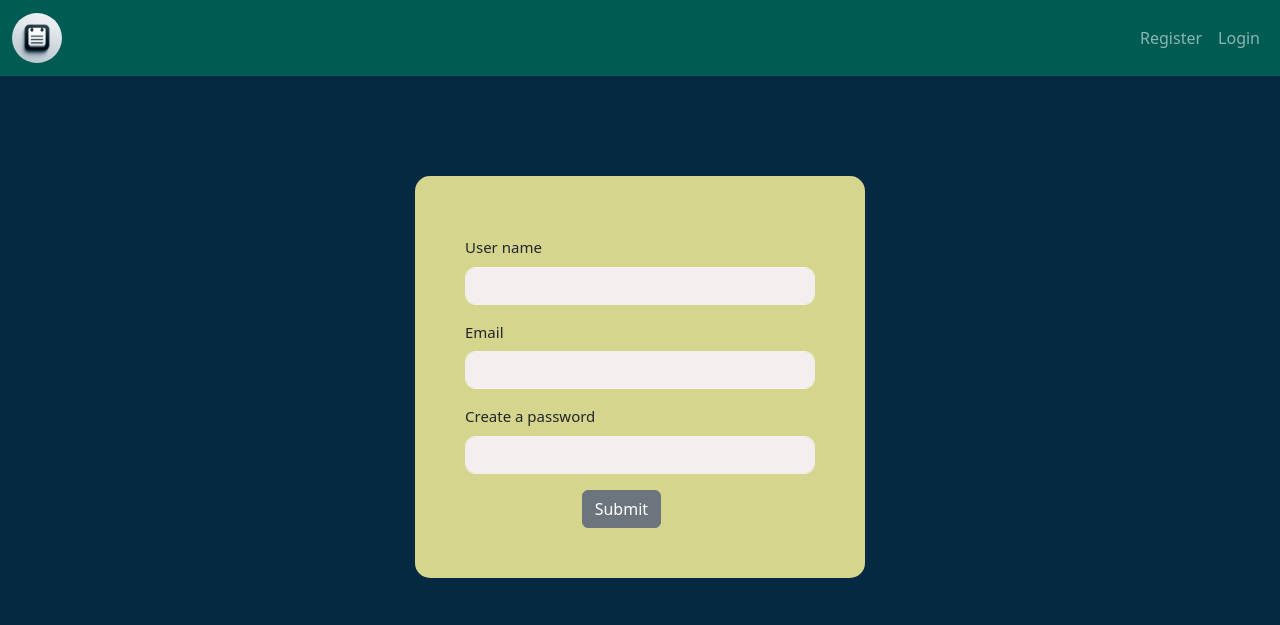
After one commit to Pataparapum/notebook-php, a PHP site: page /register.php in a window 1280 px wide. The commit adds this page. Shown: the top 625 px of the page. Run offline with PHP 8.4, Linux system fonts and the light colour scheme.

Commit message:
creación de register.php

```diff
--- /dev/null
+++ b/database.php
@@ -0,0 +1,12 @@
+<?php
+
+$host = "localhost";
+$database = "note_lite";
+$user = "root";
+$password = "";
+
+try {
+  $conn = new PDO("mysql:host=$host;dbname=$database", $user, $password);
+} catch (PDOException $e) {
+  die("PDO Connection Error: " . $e->getMessage());
+};
--- a/index.php
+++ b/index.php
@@ -4,7 +4,7 @@
   <div class="welcome d-flex align-items-center justify-content-center">
     <div class="text-center text-body-emphasis">
       <h1>Welcome to note lite</h1>
-      <a class="btn btn-lg btn-dark" href="#">Make your own notes</a>
+      <a class="btn btn-lg btn-dark" href="register.php">Make your own notes</a>
     </div>
   </div>
 
--- a/partials/navbar.php
+++ b/partials/navbar.php
@@ -32,7 +32,7 @@
             <?php else: ?>
                 <ul class="navbar-nav">
                     <li class="nav-item">
-                        <a class="nav-link activate" href="#">Register</a>
+                        <a class="nav-link activate" href="register.php">Register</a>
                     </li>
 
                     <li class="nav-item">
--- /dev/null
+++ b/register.php
@@ -0,0 +1,81 @@
+<?php
+  require "database.php";
+
+  $error = null;
+
+  if ($_SERVER["REQUEST_METHOD"] == "POST") {
+    if (empty($_POST["name"]) || empty($_POST["email"]) || empty($_password)) {
+      $error = "Please fill all the fileds.";
+    } else if (!str_contains($_POST["email"], "@")) {
+      $error = "Email format is incorrect.";
+    } else {
+      $statement = $conn->prepare("SELECT * FROM users WHERE email = :email");
+      $statement->bindParam(":email", $_POST["email"]);
+      $statement->execute();
+
+      if ($statement->rowCount() > 0) {
+        $error = "This email is taken.";
+      } else {
+        $conn
+          ->prepare("INSERT INTO users (name, email, password) VALUES (:name, :email, :password")
+          ->execute([
+            ":name" => $_POST["name"],
+            ":email" => $_POST["email"],
+            ":password" => password_hash($_post["password"], PASSWORD_BCRYPT)
+          ]);
+
+          $statement = $CONN->prepare("SELECT * FROM users WHERE email = :email LIMIT 1");
+          $statement->bindParam(":email", $_POST["email"]);
+          $statement->execute();
+
+          $user = $statement->fetch(PDO::FETCH_ASSOC);
+
+          session_start();
+          $_SESSION["user"]= $user;
+
+          header("location: principal.php");
+      }
+    }
+  }
+?>
+
+<?php include('partials/header.php')?>
+
+<main id="formain">
+  <form class="form-group" id="form" action="register.php" method="POST" >
+    <div class="formulario">
+
+      <div class="formItem mb-3">
+        <label for="name" class="form-label">User name</label>
+        <input type="text" class="inputform form-control" id="name" name="user">
+      </div>
+
+      <div class="formItem mb-3">
+        <label for="email" class="form-label">Email</label>
+        <input type="email" class="inputform form-control" id="email" name="email">
+      </div>
+
+      <div class="formItem mb-3">
+        <label for="password" class="form-label">Create a password</label>
+        <input type="password" class="inputform form-control" id="password" name="password">
+      </div>
+
+      <div class="col-md-6 offset-md-4">
+        <button type="submit" class="btn btn-secondary">Submit</button>
+      </div>
+
+      <?php if($error != null): ?>
+        <div class="col-md-6 offset-md-4">
+          <p>
+            <?= $error ?>
+          </p>
+        </div>
+      <?php endif ?>
+
+    </div>
+  </form>
+
+
+
+
+<?php include('partials/footer.php')?>
--- a/static/css/index.css
+++ b/static/css/index.css
@@ -6,8 +6,43 @@ body {
     width: 50px;
 }
 
+#formain {
+    margin: auto;
+    width: 450px;
+    height: 450px;
+}
+
+#form {
+    margin-top: 100px;
+    padding: 50px;
+    height: auto;
+    display: flex;
+    text-align: start;
+    align-items: center;
+    justify-content: center;
+    background-color: #D6D58E;
+    border-radius: 15px;
+    font-size: 15px;
+}
+
 .welcome {
     background: url('../img/background.jpg');
     background-position: center center;
     background-size: cover;
 }
+
+
+.formulario {
+    width: 400px;
+    user-select: none;
+}
+
+.formItem {
+    margin: 10px 0px 30px 0px;
+}
+
+.inputform{
+    background-color: #F3EFEE;
+    border: 1px solid #F3EFEE;
+    border-radius: 10px;
+}
```
Also changed, not shown: principal.php (added).
